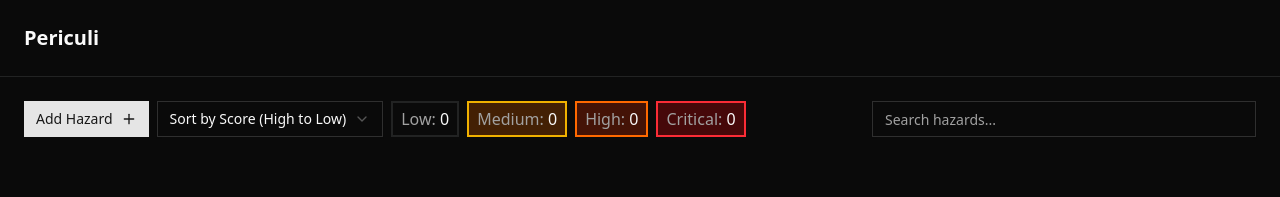
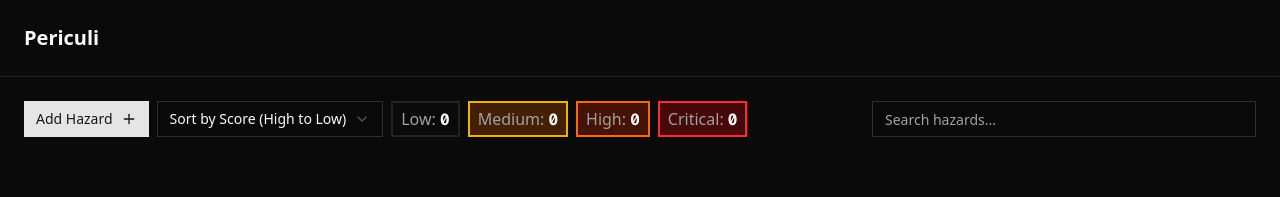
Before and after one commit to PythonAtSea/periculi, a Next.js app: page / in a window 1280 px wide. Both pictures are taken after a click on the button "Add One!". Shown: the top 197 px of the page. Built offline with nearby package versions, Linux system fonts and the light colour scheme.

Commit message:
feat: use mono font for hazard counter

```diff
--- a/app/page.tsx
+++ b/app/page.tsx
@@ -209,25 +209,33 @@ export default function Home() {
             <div className="border-2 h-9 flex items-center px-2 justify-center">
               <p>
                 <span className="text-muted-foreground">Low:</span>{" "}
-                {getHazardBucketCounts().low}
+                <span className="font-mono font-bold">
+                  {getHazardBucketCounts().low}
+                </span>
               </p>
             </div>
             <div className="border-2 border-yellow-500 bg-yellow-950 h-9 flex items-center px-2 justify-center">
               <p>
                 <span className="text-muted-foreground">Medium:</span>{" "}
-                {getHazardBucketCounts().medium}
+                <span className="font-mono font-bold">
+                  {getHazardBucketCounts().medium}
+                </span>
               </p>
             </div>
             <div className="border-2 border-orange-500 bg-orange-950 h-9 flex items-center px-2 justify-center">
               <p>
                 <span className="text-muted-foreground">High:</span>{" "}
-                {getHazardBucketCounts().high}
+                <span className="font-mono font-bold">
+                  {getHazardBucketCounts().high}
+                </span>
               </p>
             </div>
             <div className="border-2 border-red-500 bg-red-950 h-9 flex items-center px-2 justify-center">
               <p>
                 <span className="text-muted-foreground">Critical:</span>{" "}
-                {getHazardBucketCounts().critical}
+                <span className="font-mono font-bold">
+                  {getHazardBucketCounts().critical}
+                </span>
               </p>
             </div>
             <Input
```
